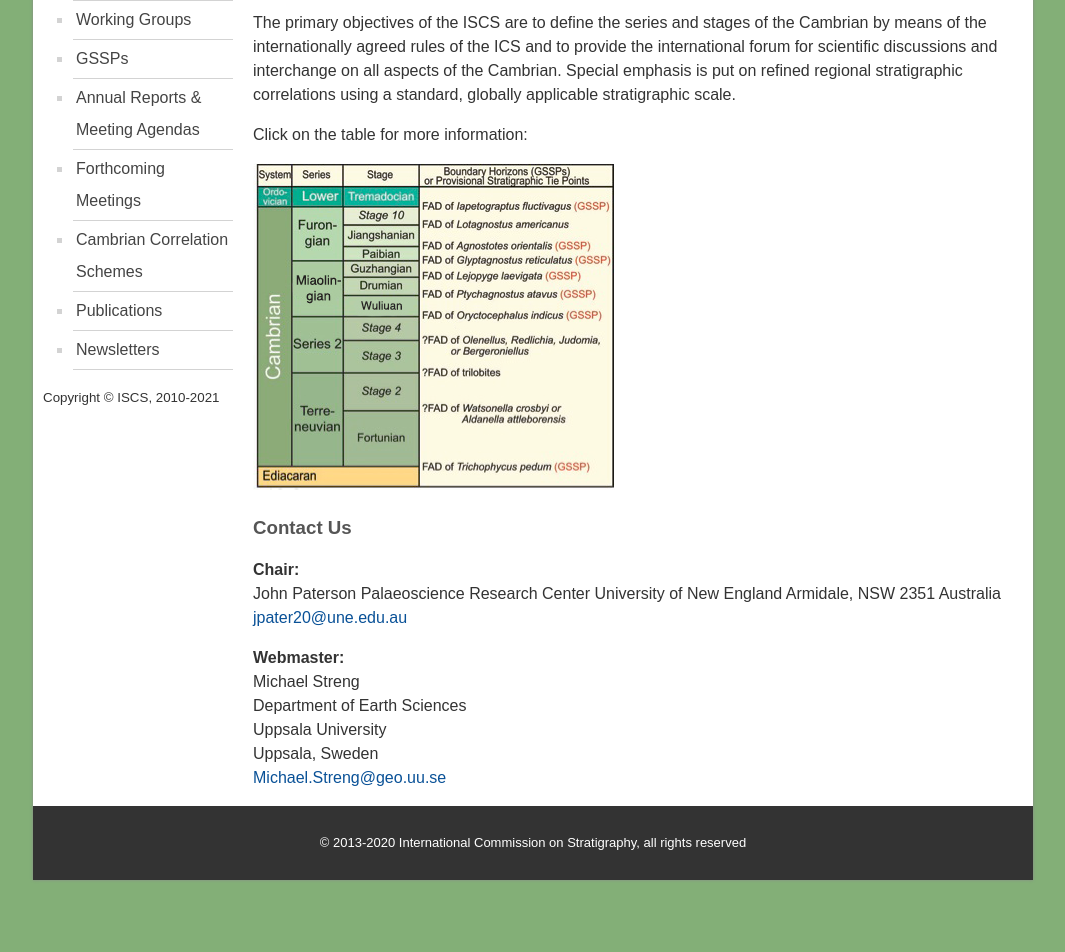
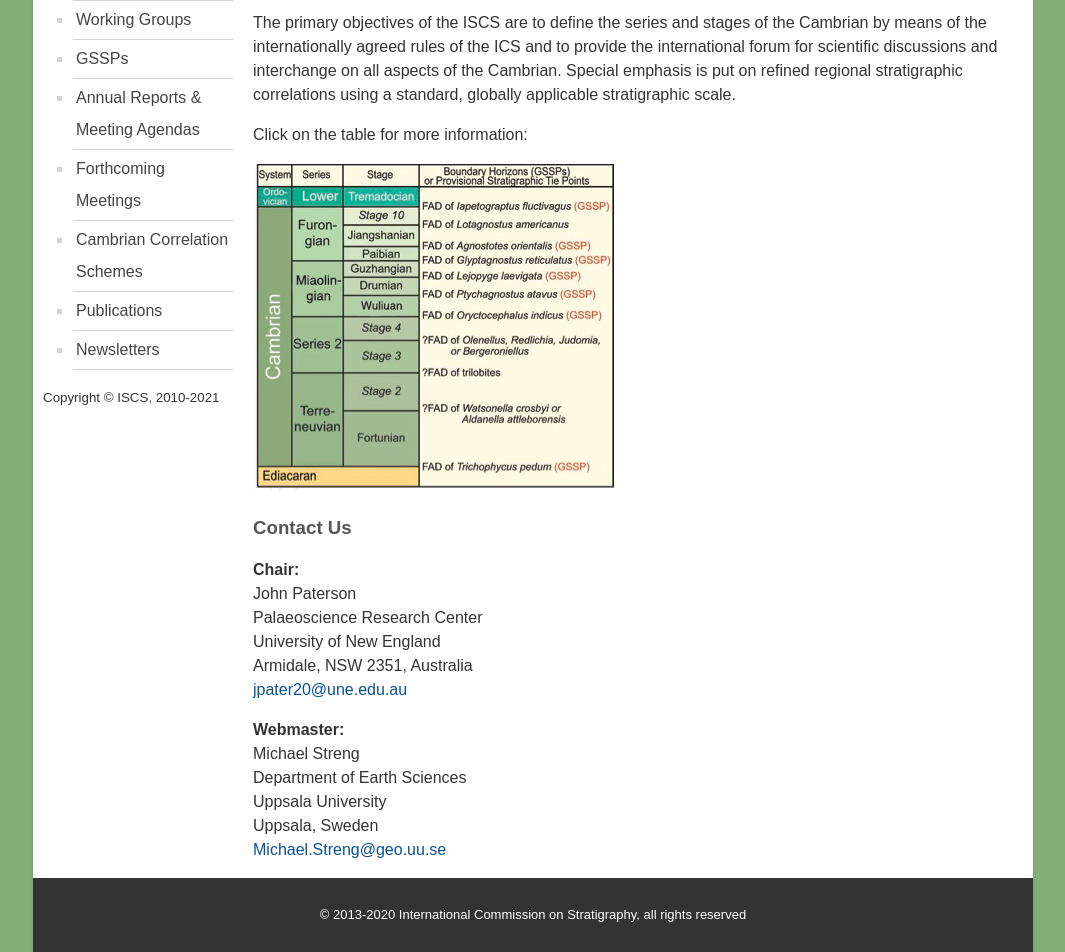
Before and after one commit to i-c-stratigraphy/subcommission-cambrian, a Jekyll site: the page built from pages/index.md, in a window 1280 px wide. Shown: the part 500-1452 px from the top of the page, without its empty margins (107-1172 px from the left). Built offline with Jekyll 4.4.1, drawn with Linux system fonts in a browser that asks for light colours; before the commit the page ends 1380 px from its top, so only the background shows below that.

```diff
--- a/pages/index.md
+++ b/pages/index.md
@@ -17,8 +17,7 @@ Click on the table for more information:
 John Paterson
 Palaeoscience Research Center
 University of New England
-Armidale, NSW 2351
-Australia
+Armidale, NSW 2351, Australia
 <jpater20@une.edu.au>
 
 **Webmaster:**
```
